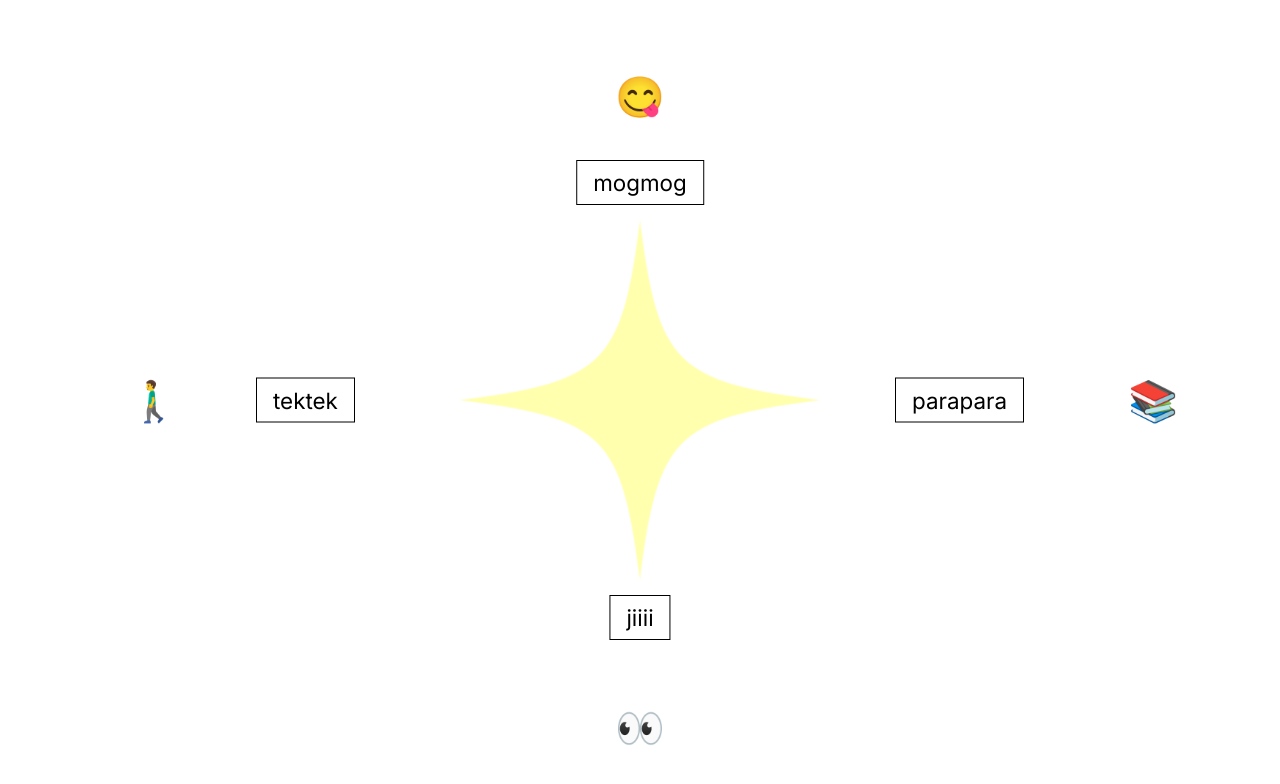
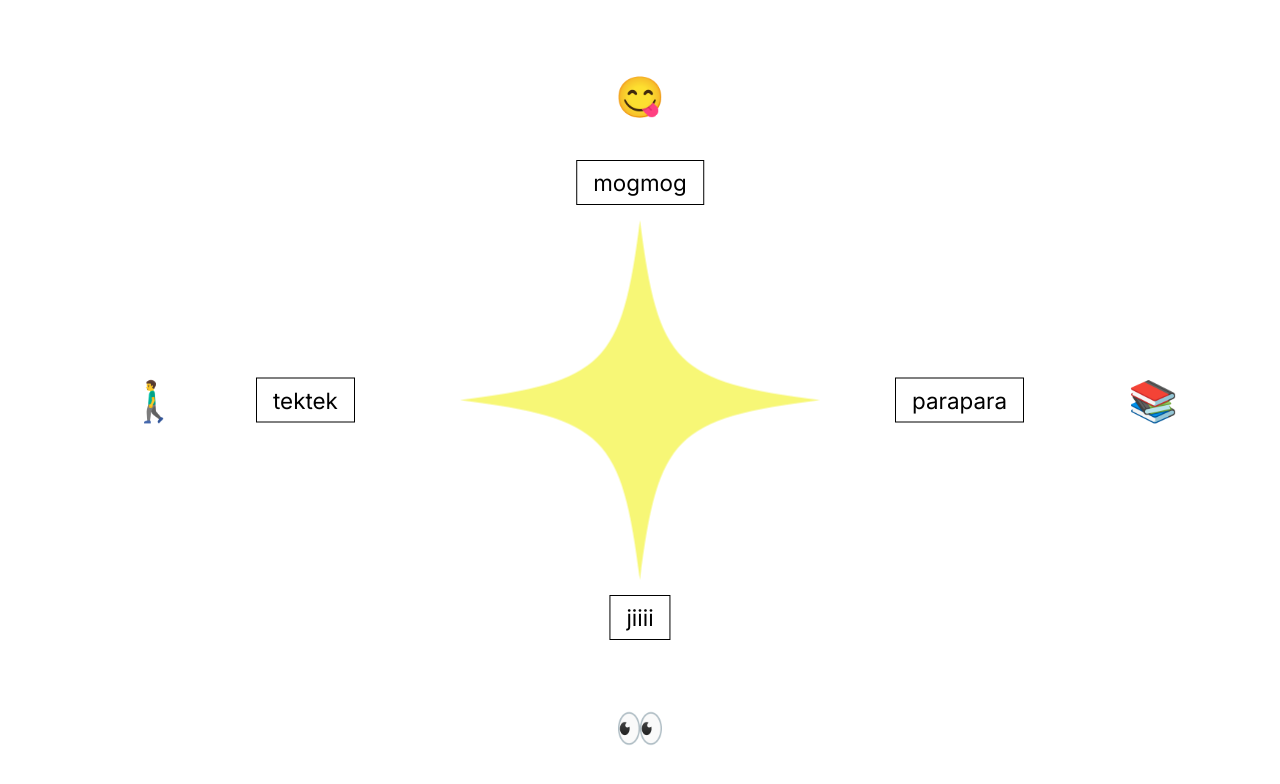
Before and after one commit to 0kyon/kyon-s-room, a Next.js app: page /livingroom in a window 1280 px wide. Shown: the top 784 px of the page. Built offline with nearby package versions, Linux system fonts and the light colour scheme.

Commit message:
色と透明度（色の動き）がいい感じになった

```diff
--- a/src/app/livingroom/styles.module.css
+++ b/src/app/livingroom/styles.module.css
@@ -10,7 +10,7 @@
   left: 50%;
   width: 600px;
   height: 600px;
-  background: #FFFF88;
+  background: #F5F544;
   /* 曲線の菱形の形状 */
   clip-path: path('M 300,0 C 270,240 240,270 0,300 C 240,330 270,360 300,600 C 330,360 360,330 600,300 C 360,270 330,240 300,0');
   transform: translate(-50%, -50%) scale(0.6);
@@ -21,11 +21,11 @@
 
 @keyframes shine {
   0%, 100% {
-    opacity: 0.8;
+    opacity: 1.0;
     filter: drop-shadow(0 0 15px rgba(255, 215, 0, 0.7));
   }
   50% {
-    opacity: 0.6;
+    opacity: 0.5;
     filter: drop-shadow(0 0 25px rgba(255, 215, 0, 0.9));
   }
 }
```
